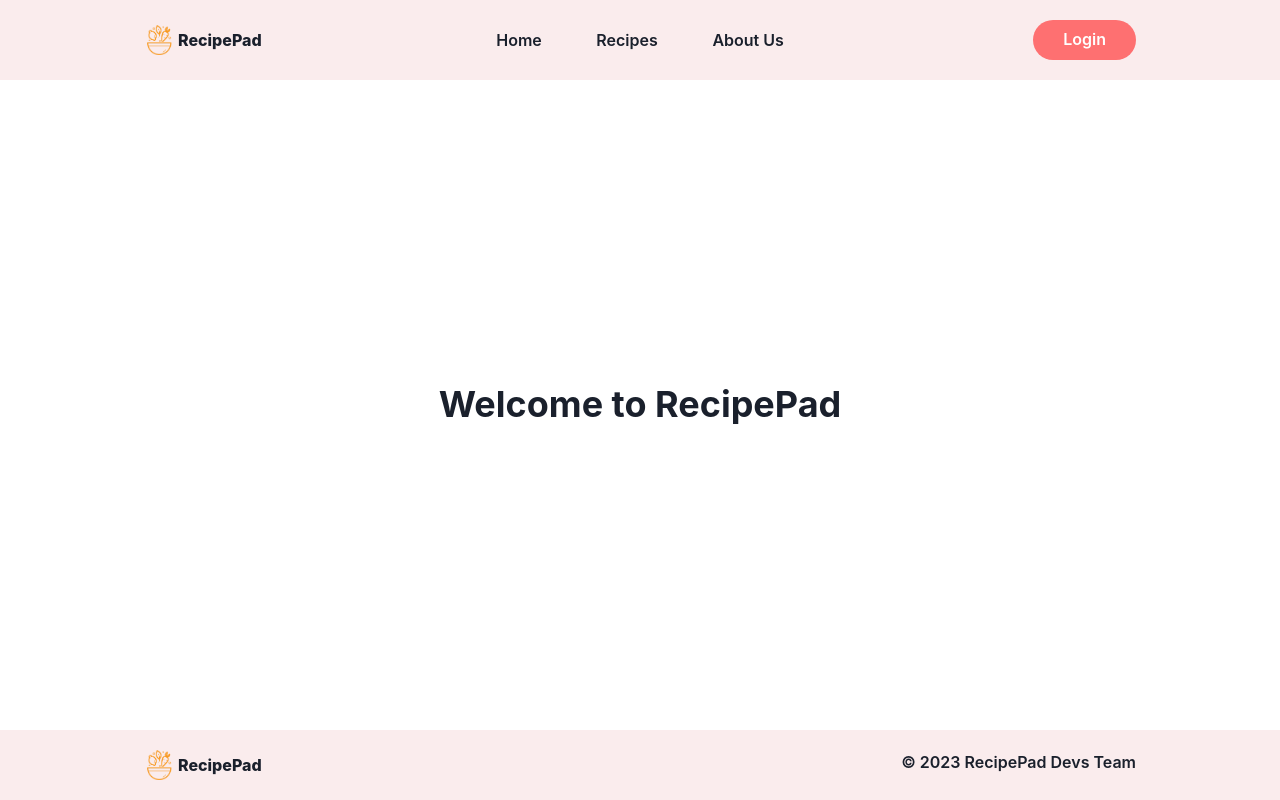
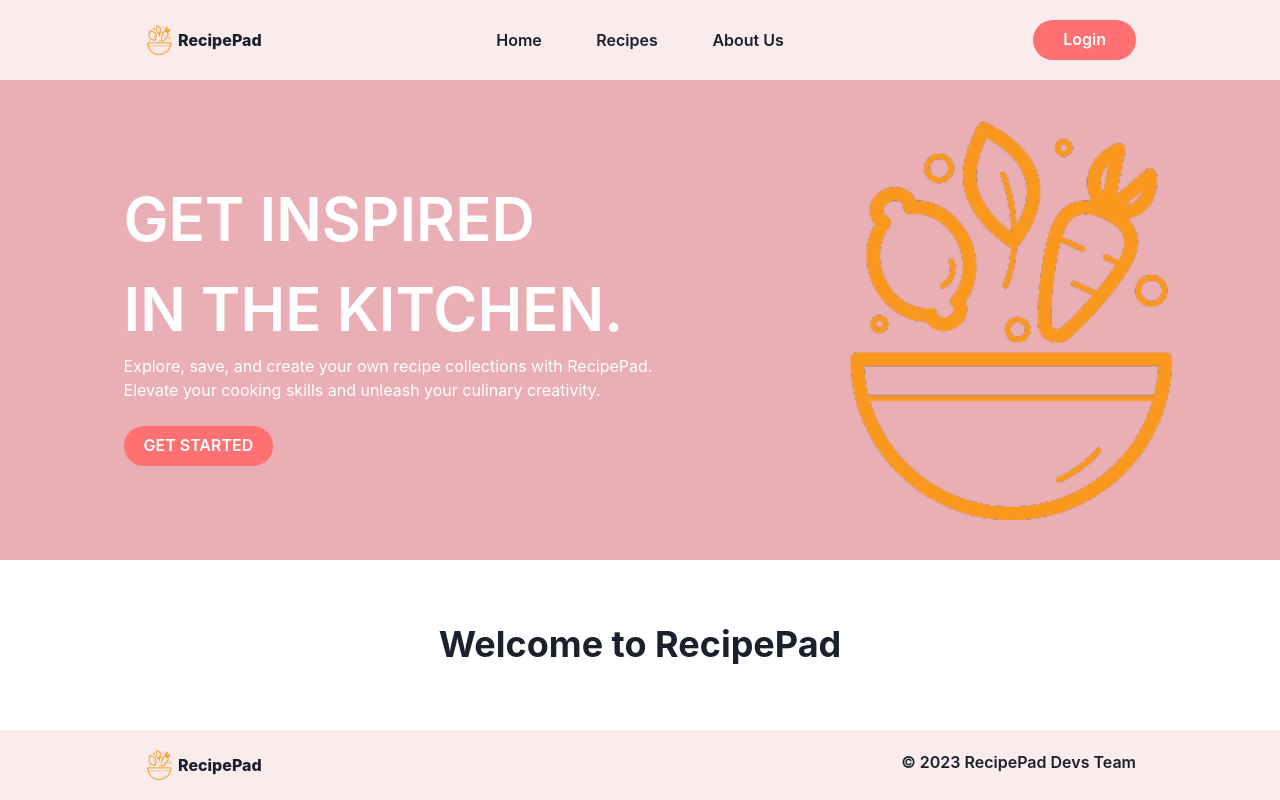
Before and after one commit to monalizadsg/recipe-pad, a React (Vite) app: page / in a window 1280 px wide. Built offline with nearby package versions, Linux system fonts and the light colour scheme.

Commit message:
added Hero component

```diff
--- a/src/App.jsx
+++ b/src/App.jsx
@@ -2,12 +2,14 @@ import { Flex, Heading } from "@chakra-ui/react";
 import Footer from "./components/Footer";
 import Header from "./components/Header";
 import "./App.css";
+import Hero from "./components/Hero";
 
 function App() {
   return (
     <Flex flexDir='column' justifyContent='space-between' h='100vh'>
       <Header />
       {/* sample content Here */}
+      <Hero />
       <Flex flex={2} justifyContent='center' alignItems='center'>
         <Heading>Welcome to RecipePad</Heading>
       </Flex>
--- /dev/null
+++ b/src/components/Hero.jsx
@@ -0,0 +1,43 @@
+import { Flex, Image, Button, Text } from "@chakra-ui/react";
+import sampleFoodLogo from "../assets/sample-food-logo.png";
+import foodLogo from "../assets/logo.png";
+
+function Hero(){
+  return(
+    <Flex
+      bgColor='#EAAFB4'
+      alignItems='center'
+      justifyContent='center'
+      p='20px'
+    >
+      <Flex flex={3} justifyContent='center' p='20px'>
+        <div>
+          <Text fontSize='6xl' fontWeight='semibold' color='#fff'>
+            GET INSPIRED
+            <br></br>
+            IN THE KITCHEN.
+          </Text>
+          <Text fontSize='3x1' color='#fff'>
+            Explore, save, and create your own recipe collections with RecipePad. <br>
+            </br>Elevate your cooking skills and unleash your culinary creativity.
+          </Text>
+          <br></br>
+          <Button
+            color='#fff'
+            bgColor='#FE7071'
+            p='0 20px'
+            borderRadius={30}
+            _hover={{ opacity: 0.8 }}
+          >
+            GET STARTED
+          </Button>
+        </div>
+      </Flex>
+      <Flex flex={2} justifyContent='center' p='20px'>
+        <Image src={foodLogo} boxSize='400px'/>
+      </Flex>
+    </Flex>
+  );
+}
+
+export default Hero;
```
Also changed, not shown: src/assets/sample-food-logo.png (added).
